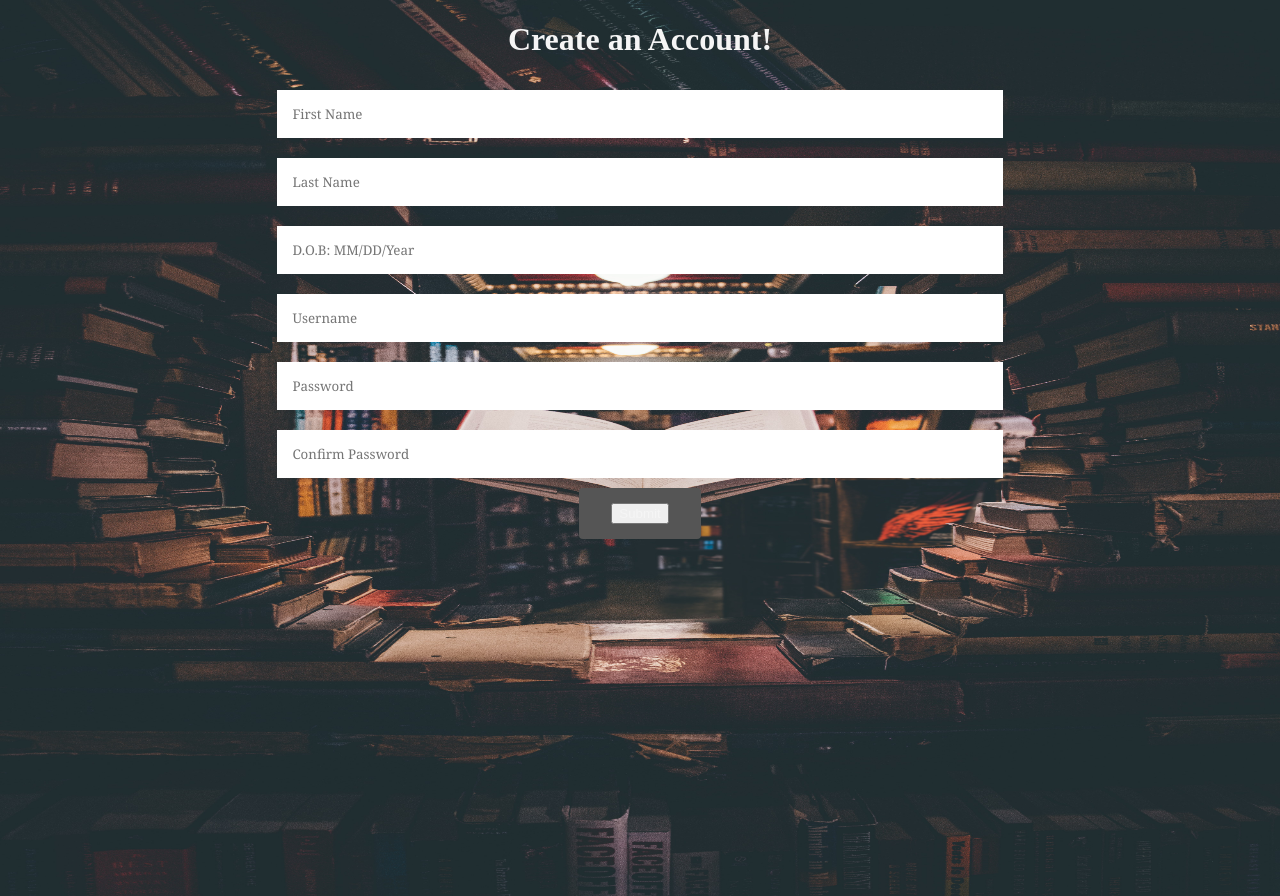
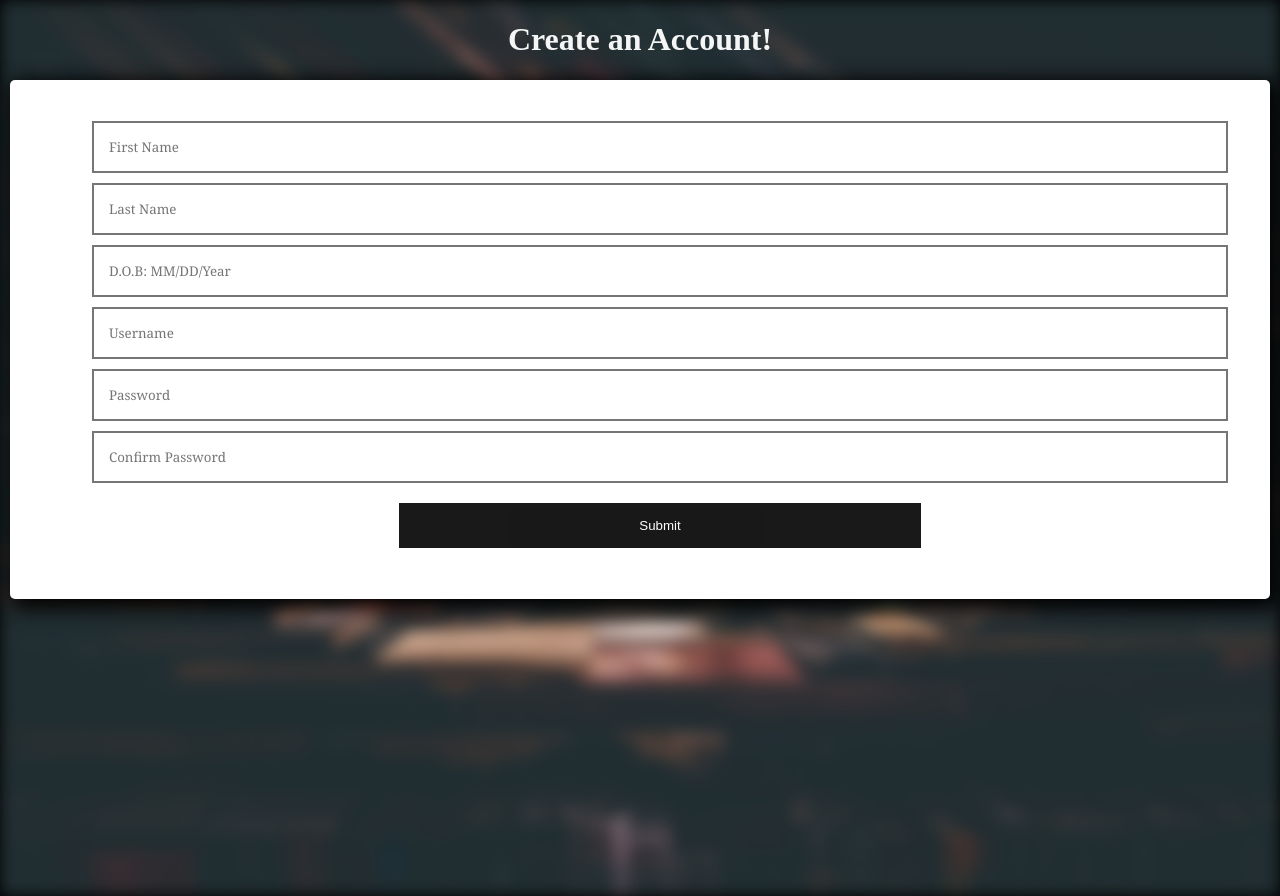
Before and after one commit to Jamesmed1999/CS430, a Flask app: template templates/signup.html in a window 1280 px wide. Run offline with Flask 2, Linux system fonts and the light colour scheme; the template is opened without the code that fills it, so the values that code supplies are empty.

Commit message:
css changes to log in and register to make them look the same

```diff
--- a/templates/signup.html
+++ b/templates/signup.html
@@ -18,22 +18,23 @@
         <img src="./images/signup.jpg" alt="library" width="100%" height="100%">
     </div>
     <div align=center>
-        <div className="Sign-Up-Container">
-            <form className="row g-3" action="{{ url_for('signup_post') }}" method="post">
-                <div className="Sign-Up-Form">
+        <div className="Sign-Up-Container" class="Sign-Up-Container">
+            <ul class="flex-outer">
+            <form className="row g-3" class="frm1" action="{{ url_for('signup_post') }}" method="post">
+                <div className="Sign-Up-Form"class="Sign-Up-Form">
                     <div className="name-form">
-                        <div className="col-md-4">
+                        <div className="col-md-4" class="input-box">
                             <label for="validationDefault01" className="form-label"></label>
                             <input type="text" className="form-control" placeholder="First Name" id="validationDefault01"
                                 required />
                         </div>
-                        <div className="col-md-4">
+                        <div className="col-md-4"class="input-box">
                             <label for="validationDefault02" className="form-label"></label>
                             <input type="text" className="form-control" placeholder="Last Name" id="validationDefault02"
                                 required />
                         </div>
                     </div>
-                    <div className="col-md-3">
+                    <div className="col-md-3"class="input-box">
                         <div class="Date-of-Birth">
                             <div className='Date-of-Birth'>
                                 <label for="validationDefaultUsername" className="form-label"></label>
@@ -42,7 +43,7 @@
                             </div>
                         </div>
                     </div>
-                    <div className="p-2 flex-fill">
+                    <div className="p-2 flex-fill"class="input-box">
 
                         <div className="input-group">
                             <label for="username" className="form-label"></label>
@@ -50,48 +51,58 @@
                                 name="username" id="username" aria-describedby="inputGroupPrepend2" required />
                         </div>
                     </div>
-                    <div className="col-md-3">
+                    <div className="col-md-3"class="input-box">
                         <label for="password" className="form-label"></label>
                         <input type="password" className="form-control" name="password" id="password" placeholder="Password" required />
                     </div>
-                    <div className="col-md-3">
+                    <div className="col-md-3"class="input-box">
                         <label for="password" className="form-label"></label>
                         <input type="password" className="form-control" placeholder="Confirm Password" name = "password" id="password" required />
                     </div>
                 </div>
                 <div class="button">
                     <div className="Submit">
-                        <button class="btn" type="submit" style="text-decoration: none; color: whitesmoke;" role="button">Submit</button>
+                        <button class="btn" type="submit"  role="button">Submit</button>
                     </div>
                 </div>
             </form>
+            </ul>
         </div>
      </div>
 </body>
 
 <style>
-    .button {
-        background-color: #555555;
-        border-radius: 4px;
-        color: white;
-        padding: 15px 32px;
-        text-align: center;
-        text-decoration: none;
-        display: inline-block;
-        font-size: 16px;
-    }
+button {
+           background-color: #000000;
+           width: 45%;
+            color: rgb(253, 253, 253);
+            padding: 15px;
+            margin: 10px 0px;
+            border: none;
+            cursor: pointer;
+            opacity: 0.9;
+             }
+ .btn:hover{
+                opacity: 2;
+                background-color: #2c2c2c;
+             }
 
     input {
         font-family: Georgia, serif;
         background-color: #ffffff;
-        width: 55%;
+        width: 95%;
         padding: 15px;
         margin: 10px 0px;
-        border: none;
+        border-style: solid;
+        border-width: 2px;
+        display: flex;
+        flex-wrap: wrap;
+        overflow-wrap: break-word;
+        justify-content: space-between;
     }
 
     body {
-        background: #ecf3f3;
+        background: #000000;
         color: whitesmoke;
     }
 
@@ -105,7 +116,25 @@
         width: 100%;
         height: 112%;
         z-index: -1;
+        filter: blur(8px);
+        -webkit-filter: blur(8px);
     }
+.Sign-Up-Container
+{
+    max-width: 1200px;
+    width:100%;
+    background-color: #ffffff;
+
+    padding:25px 30px;
+    border-radius: 5px;
+    position: relative;
+    box-shadow: 5px 5px 20px 5px rgb(0, 0, 0);
+
+
+
+}
+
+
 </style>
 
 </html>
```
Also changed, not shown: templates/index.html (+28 -6 lines).
